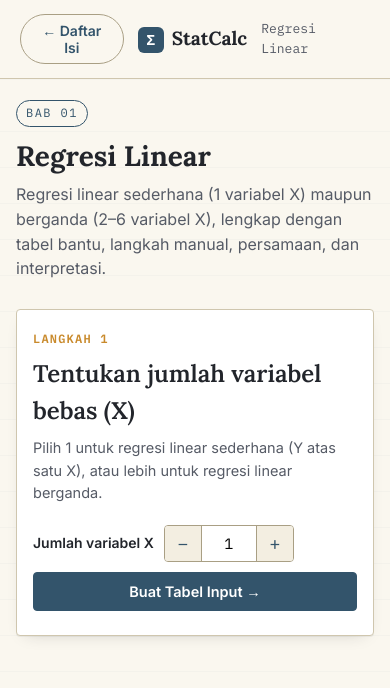
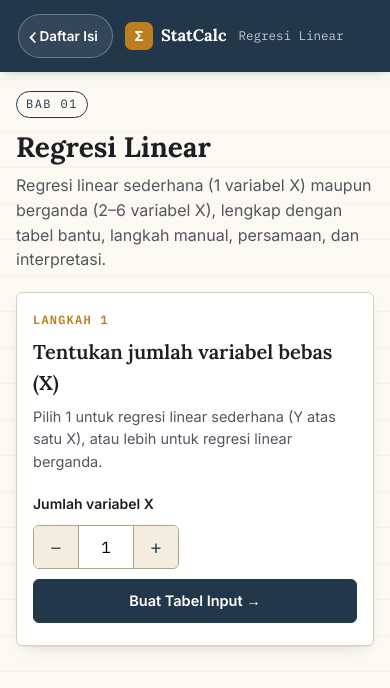
Before and after one commit to kata-664/StatCalc, a plain HTML site: page index.html in a window 390 px wide. Both pictures are taken after a click on the button 195 px from the left and 446 px from the top of the page. Drawn offline with Linux system fonts and the light colour scheme.

Commit message:
Update index.html

```diff
--- a/index.html
+++ b/index.html
@@ -2,8 +2,14 @@
 <html lang="id">
 <head>
 <meta charset="UTF-8">
-<meta name="viewport" content="width=device-width, initial-scale=1.0, viewport-fit=cover">
+<meta name="viewport" content="width=device-width, initial-scale=1.0, maximum-scale=1.0, minimum-scale=1.0, user-scalable=no, viewport-fit=cover">
 <title>StatCalc — Buku Kerja Statistik</title>
+<meta name="theme-color" content="#22384A">
+<meta name="mobile-web-app-capable" content="yes">
+<meta name="apple-mobile-web-app-capable" content="yes">
+<meta name="apple-mobile-web-app-status-bar-style" content="black-translucent">
+<meta name="format-detection" content="telephone=no,date=no,address=no,email=no">
+<meta name="color-scheme" content="light">
 <link rel="preconnect" href="https://fonts.googleapis.com">
 <link rel="preconnect" href="https://fonts.gstatic.com" crossorigin>
 <link href="https://fonts.googleapis.com/css2?family=Lora:ital,wght@0,500;0,600;0,700;1,500&family=Inter:wght@400;500;600;700&family=IBM+Plex+Mono:wght@400;500;600&display=swap" rel="stylesheet">
@@ -16,17 +22,19 @@
 
 /* ---------- TOKENS ---------- */
 :root{
-  --paper:      #FAF7EF;
-  --paper-2:    #F3EEE1;
-  --ink:        #22252B;
-  --ink-soft:   #565B66;
-  --ink-faint:  #9A927E;
-  --rule:       #CFC6AE;
-  --rule-strong:#A99F84;
-  --accent:     #33546B;
-  --accent-2:   #C98A2C;
-  --accent-soft:#E4EEF1;
-  --good:       #3B6B4A;
+  --paper:      #FBF9F2;
+  --paper-2:    #F2EDDF;
+  --ink:        #1C1E24;
+  --ink-soft:   #52565F;
+  --ink-faint:  #948C77;
+  --rule:       #DAD2B8;
+  --rule-strong:#AEA484;
+  --accent:     #22384A;
+  --accent-hi:  #2E4A61;
+  --accent-press:#1A2C3A;
+  --accent-2:   #BD7E1F;
+  --accent-soft:#E3ECF0;
+  --good:       #2F6B45;
   --bad:        #A5402C;
   --bad-bg:     #F7E7E1;
 
@@ -34,12 +42,25 @@
   --font-body:    'Inter', system-ui, sans-serif;
   --font-mono:    'IBM Plex Mono', 'Courier New', monospace;
 
-  --radius: 4px;
-  --shadow: 0 1px 0 rgba(34,37,43,0.05), 0 6px 16px -10px rgba(34,37,43,0.25);
+  --radius: 6px;
+  --shadow: 0 1px 0 rgba(28,30,36,0.05), 0 6px 16px -10px rgba(28,30,36,0.28);
+  --shadow-bar: 0 2px 10px -4px rgba(28,30,36,0.35);
+
+  --tap: 44px; /* target sentuh minimum untuk aplikasi mobile */
+  --safe-t: env(safe-area-inset-top, 0px);
+  --safe-b: env(safe-area-inset-bottom, 0px);
+  --safe-l: env(safe-area-inset-left, 0px);
+  --safe-r: env(safe-area-inset-right, 0px);
 }
 
 *{ box-sizing:border-box; }
-html{ scroll-behavior:smooth; }
+html{
+  scroll-behavior:smooth;
+  -webkit-text-size-adjust:100%;
+  text-size-adjust:100%;
+  overscroll-behavior-y:none;
+}
+html, body{ height:100%; }
 body{
   margin:0;
   font-family:var(--font-body);
@@ -48,10 +69,20 @@ body{
   line-height:1.55;
   position:relative;
   min-height:100vh;
+  overscroll-behavior-y:none;
+  -webkit-tap-highlight-color:transparent;
+  -webkit-touch-callout:none;
 }
+/* --- Mode aplikasi mobile / WebView: target sentuh, tanpa efek hover aneh --- */
+button, a, [role="button"], .toc-row, input, select, textarea{
+  -webkit-tap-highlight-color:transparent;
+  touch-action:manipulation;
+}
+input, select, textarea{ font-size:16px; } /* mencegah auto-zoom di dalam WebView */
+img, svg{ -webkit-user-drag:none; user-select:none; }
 .sheet-bg{
   position:fixed; inset:0; z-index:-1; pointer-events:none;
-  background-image:repeating-linear-gradient(to bottom, transparent 0, transparent 35px, rgba(51,84,107,0.05) 36px);
+  background-image:repeating-linear-gradient(to bottom, transparent 0, transparent 35px, rgba(34,56,74,0.05) 36px);
   background-position:0 96px;
 }
 @media (prefers-reduced-motion: reduce){
@@ -67,40 +98,44 @@ button:focus-visible, input:focus-visible, [tabindex]:focus-visible{
 /* ---------- TOP APP BAR ---------- */
 .topbar{
   position:sticky; top:0; z-index:20;
-  display:flex; align-items:center; gap:14px;
-  padding:14px 20px;
-  background:rgba(250,247,239,0.92);
-  backdrop-filter:blur(6px);
-  border-bottom:1px solid var(--rule);
+  display:flex; align-items:center; gap:12px;
+  padding:calc(14px + var(--safe-t)) calc(18px + var(--safe-r)) 14px calc(18px + var(--safe-l));
+  min-height:calc(56px + var(--safe-t));
+  background:var(--accent);
+  box-shadow:var(--shadow-bar);
 }
 .back-btn{
-  display:inline-flex; align-items:center; gap:6px;
-  background:none; border:1px solid var(--rule-strong);
-  color:var(--accent);
-  font-weight:600; font-size:14px;
-  padding:7px 12px; border-radius:100px;
+  display:inline-flex; align-items:center; justify-content:center; gap:5px;
+  background:rgba(255,255,255,0.08); border:1px solid rgba(255,255,255,0.28);
+  color:#fff;
+  font-weight:600; font-size:13.5px;
+  min-height:var(--tap);
+  padding:0 14px 0 10px; border-radius:100px;
   cursor:pointer;
-  transition:background .15s ease;
+  transition:background .12s ease, transform .08s ease;
 }
-.back-btn:hover{ background:var(--accent-soft); }
+.back-btn::before{ content:'\2039'; font-family:var(--font-display); font-size:20px; line-height:1; margin-right:-2px; }
+.back-btn:hover{ background:rgba(255,255,255,0.16); }
+.back-btn:active{ background:rgba(255,255,255,0.24); transform:scale(.97); }
 .brand{
   display:flex; align-items:baseline; gap:8px;
-  font-family:var(--font-display); font-weight:700; font-size:19px;
-  color:var(--ink);
+  font-family:var(--font-display); font-weight:700; font-size:18px;
+  color:#fff;
 }
 .brand .mark{
   display:inline-flex; align-items:center; justify-content:center;
-  width:26px; height:26px; border-radius:6px;
-  background:var(--accent); color:#fff;
+  width:28px; height:28px; border-radius:7px;
+  background:var(--accent-2); color:#fff;
   font-family:var(--font-mono); font-size:15px; font-weight:600;
   flex-shrink:0;
 }
 .brand .tag{
   font-family:var(--font-mono); font-size:11px; letter-spacing:.06em;
-  color:var(--ink-faint); text-transform:uppercase; font-weight:500;
+  color:rgba(255,255,255,0.6); text-transform:uppercase; font-weight:500;
 }
 .chapter-crumb{
-  font-family:var(--font-mono); font-size:13px; color:var(--ink-soft);
+  font-family:var(--font-mono); font-size:12.5px; color:rgba(255,255,255,0.72);
+  overflow:hidden; text-overflow:ellipsis; white-space:nowrap;
 }
 
 /* ---------- VIEW SWITCHING ---------- */
@@ -148,13 +183,16 @@ button:focus-visible, input:focus-visible, [tabindex]:focus-visible{
   background:none;
   border:none;
   border-bottom:1px solid var(--rule);
-  padding:18px 4px;
+  padding:18px 10px;
+  border-radius:var(--radius);
   cursor:pointer;
   color:inherit;
+  transition:background .12s ease;
 }
 .toc-row:last-child{ border-bottom:none; }
 .toc-row.is-soon{ cursor:default; }
 .toc-row:hover:not(.is-soon){ background:var(--paper-2); }
+.toc-row:active:not(.is-soon){ background:var(--accent-soft); }
 
 .toc-row-top{
   display:flex; align-items:center; gap:14px;
@@ -186,6 +224,10 @@ button:focus-visible, input:focus-visible, [tabindex]:focus-visible{
 }
 .toc-status.available{ background:var(--accent-soft); color:var(--accent); }
 .toc-status.soon{ background:var(--paper-2); color:var(--ink-faint); border:1px solid var(--rule); }
+.toc-chevron{
+  font-family:var(--font-display); font-size:22px; line-height:1;
+  color:var(--rule-strong); flex-shrink:0;
+}
 
 .toc-desc{
   margin:6px 0 0 60px;
@@ -239,25 +281,29 @@ button:focus-visible, input:focus-visible, [tabindex]:focus-visible{
 .control-row{ display:flex; flex-wrap:wrap; align-items:center; gap:14px; margin-top:6px; }
 label{ font-size:14px; font-weight:600; color:var(--ink); }
 
-.stepper{ display:inline-flex; align-items:stretch; border:1px solid var(--rule-strong); border-radius:var(--radius); overflow:hidden; }
-.stepper button{ width:36px; border:none; background:var(--paper-2); color:var(--accent); font-size:18px; font-family:var(--font-mono); cursor:pointer; transition:background .15s ease; }
+.stepper{ display:inline-flex; align-items:stretch; border:1px solid var(--rule-strong); border-radius:var(--radius); overflow:hidden; height:var(--tap); }
+.stepper button{ width:44px; border:none; background:var(--paper-2); color:var(--accent); font-size:19px; font-family:var(--font-mono); cursor:pointer; transition:background .12s ease; }
 .stepper button:hover{ background:var(--accent-soft); }
-.stepper input{ width:56px; border:none; border-left:1px solid var(--rule-strong); border-right:1px solid var(--rule-strong); text-align:center; font-family:var(--font-mono); font-size:15px; padding:8px 4px; -moz-appearance:textfield; }
+.stepper button:active{ background:var(--accent-soft); }
+.stepper input{ width:56px; border:none; border-left:1px solid var(--rule-strong); border-right:1px solid var(--rule-strong); text-align:center; font-family:var(--font-mono); font-size:16px; padding:8px 4px; -moz-appearance:textfield; }
 .stepper input::-webkit-outer-spin-button, .stepper input::-webkit-inner-spin-button{ -webkit-appearance:none; margin:0; }
 
 .btn-primary{
   background:var(--accent); color:#fff; border:1px solid var(--accent);
-  padding:10px 20px; border-radius:var(--radius); font-weight:600; font-size:14.5px;
-  cursor:pointer; transition:background .15s ease, transform .1s ease;
+  min-height:var(--tap);
+  padding:10px 22px; border-radius:var(--radius); font-weight:600; font-size:14.5px;
+  cursor:pointer; transition:background .12s ease, transform .08s ease;
 }
-.btn-primary:hover{ background:#294559; }
-.btn-primary:active{ transform:translateY(1px); }
+.btn-primary:hover{ background:var(--accent-hi); }
+.btn-primary:active{ background:var(--accent-press); transform:scale(.98); }
 .btn-ghost{
-  background:transparent; color:var(--accent); border:1px solid var(--rule-strong);
-  padding:9px 16px; border-radius:var(--radius); font-weight:600; font-size:14px;
-  cursor:pointer; transition:background .15s ease, border-color .15s ease;
+  background:#fff; color:var(--accent); border:1px solid var(--rule-strong);
+  min-height:var(--tap);
+  padding:9px 18px; border-radius:var(--radius); font-weight:600; font-size:14px;
+  cursor:pointer; transition:background .12s ease, border-color .12s ease, transform .08s ease;
 }
 .btn-ghost:hover{ background:var(--accent-soft); border-color:var(--accent); }
+.btn-ghost:active{ background:var(--accent-soft); border-color:var(--accent); transform:scale(.98); }
 
 .error-msg{
   margin-top:16px; background:var(--bad-bg); color:var(--bad);
@@ -271,12 +317,16 @@ table.data-table thead th{ background:var(--paper-2); color:var(--ink); text-ali
 table.data-table tbody td{ border-bottom:1px solid var(--rule); padding:0; text-align:center; }
 table.data-table tbody tr:last-child td{ border-bottom:none; }
 table.data-table tbody td.rownum{ color:var(--ink-soft); font-size:12.5px; background:var(--paper-2); width:36px; }
-table.data-table input[type="text"]{ width:100%; border:none; background:transparent; padding:9px 10px; text-align:center; font-family:var(--font-mono); font-size:14px; color:var(--ink); }
+table.data-table input[type="text"]{ width:100%; min-height:var(--tap); border:none; background:transparent; padding:9px 10px; text-align:center; font-family:var(--font-mono); font-size:15px; color:var(--ink); }
 table.data-table input:focus{ outline:none; background:var(--accent-soft); }
 table.data-table input.invalid{ background:var(--bad-bg); color:var(--bad); }
 
-.tabs{ display:flex; flex-wrap:wrap; gap:6px; border-bottom:1px solid var(--rule); margin-bottom:22px; }
-.tab-btn{ background:none; border:none; border-bottom:2px solid transparent; padding:10px 4px; margin-right:18px; font-size:14.5px; font-weight:600; color:var(--ink-soft); cursor:pointer; }
+.tabs{
+  display:flex; flex-wrap:nowrap; gap:4px; border-bottom:1px solid var(--rule); margin-bottom:22px;
+  overflow-x:auto; -webkit-overflow-scrolling:touch; scrollbar-width:none;
+}
+.tabs::-webkit-scrollbar{ display:none; }
+.tab-btn{ background:none; border:none; border-bottom:2px solid transparent; padding:10px 4px; margin-right:18px; font-size:14.5px; font-weight:600; color:var(--ink-soft); cursor:pointer; white-space:nowrap; min-height:var(--tap); flex-shrink:0; }
 .tab-btn:hover{ color:var(--ink); }
 .tab-btn.active{ color:var(--accent); border-bottom-color:var(--accent-2); }
 .tab-panel{ display:none; }
@@ -316,15 +366,32 @@ table.result-table tfoot td{ background:var(--accent-soft); font-weight:700; col
 .chart-wrap canvas{ max-width:100%; border:1px solid var(--rule); border-radius:var(--radius); background:#fff; }
 .chart-note{ font-size:13px; color:var(--ink-soft); text-align:center; max-width:60ch; }
 
+/* ---------- MODE MOBILE / WEBVIEW ---------- */
 @media (max-width:560px){
-  .cover{ padding:40px 18px 16px; }
-  .chapter-inner{ padding:20px 16px 60px; }
-  .card{ padding:20px 16px 24px; }
+  .cover{ padding:28px 18px 14px; }
+  .cover h1{ font-size:clamp(30px,9vw,40px); }
+  .toc-section{ padding:8px 16px calc(48px + var(--safe-b)); }
+  .chapter-inner{ padding:18px 16px calc(48px + var(--safe-b)); gap:20px; }
+  .card{ padding:18px 16px 22px; }
   .control-row{ gap:10px; }
-  .btn-primary, .btn-ghost{ flex:1 1 auto; }
+  .control-row label{ width:100%; }
+  .btn-primary, .btn-ghost{ flex:1 1 auto; width:100%; }
+  .stepper{ flex-shrink:0; }
+  .toc-row{ padding:16px 6px; }
   .toc-desc{ margin-left:0; margin-top:8px; }
-  .toc-num{ width:36px; font-size:22px; }
+  .toc-num{ width:34px; font-size:21px; }
+  .toc-row-top{ gap:10px; }
+  .toc-title{ font-size:15.5px; }
+  .card h2{ font-size:20px; }
+  .equation-box .eq{ font-size:18px; }
+  .stat-grid{ grid-template-columns:repeat(2,1fr); }
+  .table-scroll{ -webkit-overflow-scrolling:touch; }
+  .brand{ font-size:16.5px; }
+  .brand .tag{ display:none; }
 }
+
+/* Cegah pull-to-refresh/rubber-band pada WebView Android saat digulir di dalam kartu */
+.table-scroll, .tabs{ overscroll-behavior-x:contain; }
 </style>
 </head>
 <body>
@@ -332,7 +399,7 @@ table.result-table tfoot td{ background:var(--accent-soft); font-weight:700; col
 <div class="sheet-bg" aria-hidden="true"></div>
 
 <header class="topbar">
-  <button type="button" class="back-btn" id="backBtn" hidden>&larr; Daftar Isi</button>
+  <button type="button" class="back-btn" id="backBtn" hidden>Daftar Isi</button>
   <div class="brand"><span class="mark">&Sigma;</span> StatCalc</div>
   <span class="chapter-crumb" id="chapterCrumb"></span>
 </header>
@@ -467,6 +534,7 @@ table.result-table tfoot td{ background:var(--accent-soft); font-weight:700; col
             </span>
             <span class="toc-leader"></span>
             <span class="toc-status ${isAvailable ? 'available' : 'soon'}">${isAvailable ? 'Tersedia' : 'Segera Hadir'}</span>
+            ${isAvailable ? '<span class="toc-chevron" aria-hidden="true">&rsaquo;</span>' : ''}
           </div>
           <p class="toc-desc">${c.desc}</p>
         </button>
@@ -891,7 +959,7 @@ table.result-table tfoot td{ background:var(--accent-soft); font-weight:700; col
     const xLo = minX - padX, xHi = maxX + padX, yLo = minY - padY, yHi = maxY + padY;
     const sx = (x) => PAD + ((x - xLo) / (xHi - xLo)) * (W - PAD * 1.5);
     const sy = (y) => H - PAD - ((y - yLo) / (yHi - yLo)) * (H - PAD * 1.6);
-    const inkSoft = '#565B66', rule = '#CFC6AE', accent = '#33546B', accent2 = '#C98A2C';
+    const inkSoft = '#52565F', rule = '#DAD2B8', accent = '#22384A', accent2 = '#BD7E1F';
     ctx.clearRect(0, 0, W, H);
     ctx.strokeStyle = rule; ctx.lineWidth = 1;
     ctx.beginPath(); ctx.moveTo(PAD, H - PAD); ctx.lineTo(W - 20, H - PAD); ctx.moveTo(PAD, H - PAD); ctx.lineTo(PAD, 20); ctx.stroke();
```
